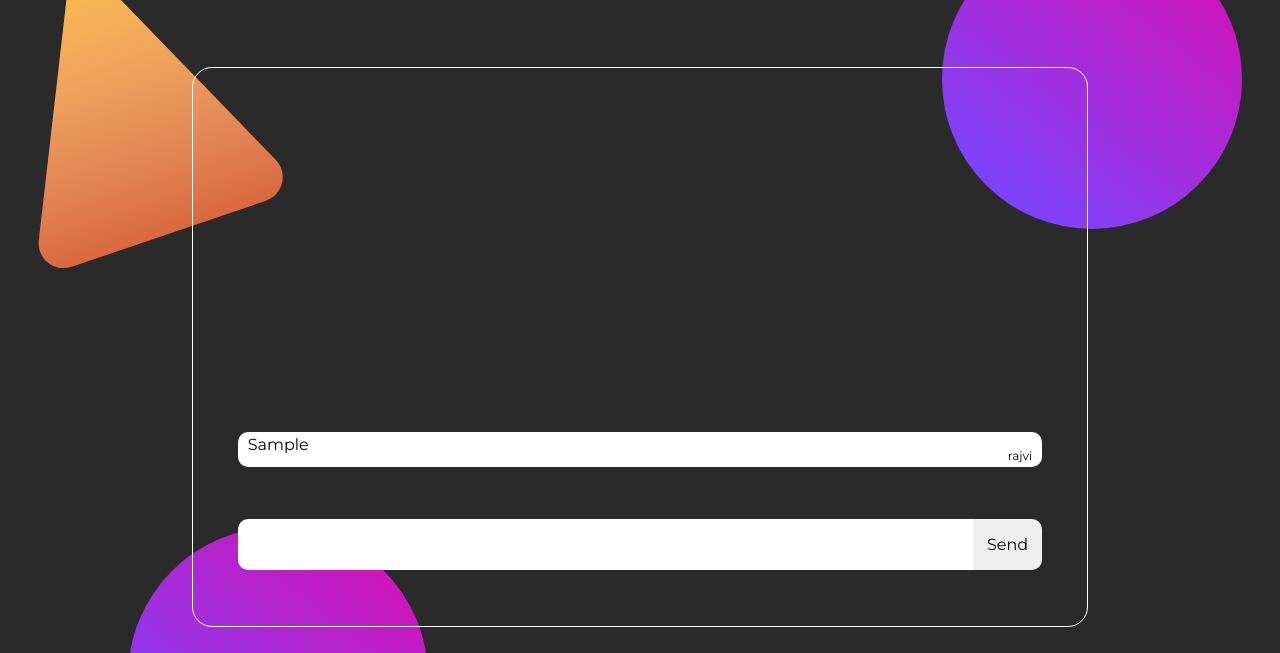
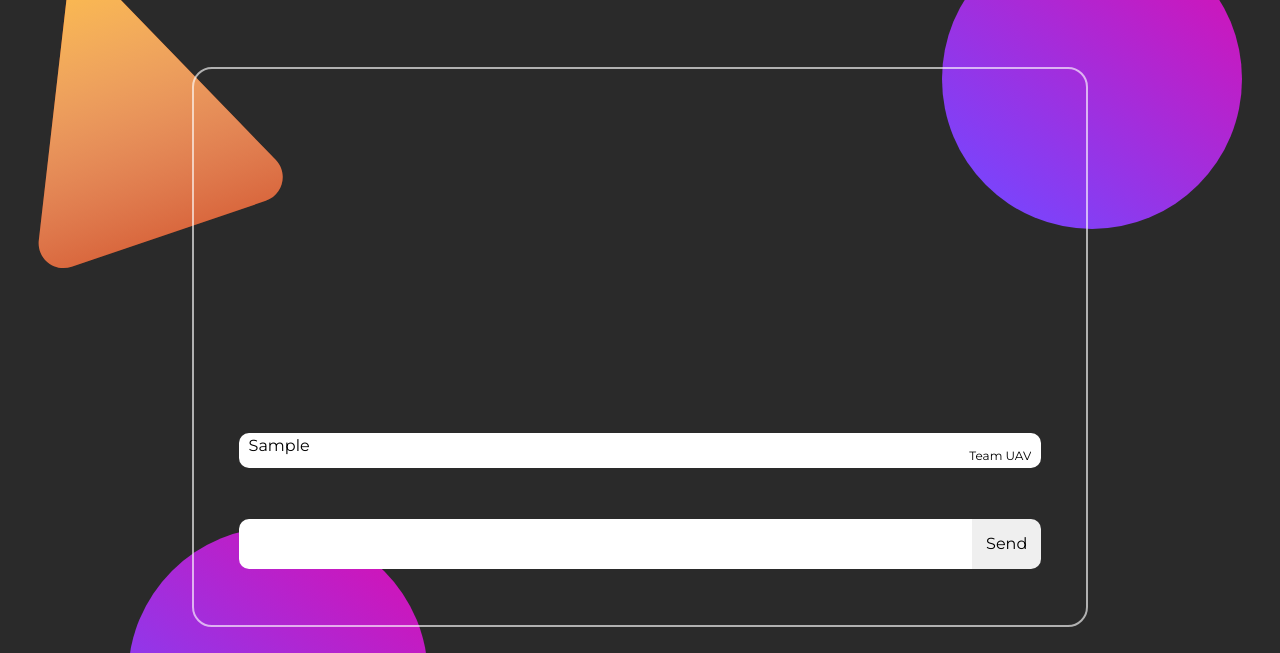
Before and after one commit to TeamUAV/webdev-Practice, a plain HTML site: page Main/index.html in a window 1280 px wide. Both pictures are taken after typing "Sample" into the empty fields and a click on the button "Send". Shown: the part 133-786 px from the top of the page. Drawn offline with Linux system fonts and the light colour scheme.

Commit message:
Added message bubble

```diff
--- a/Main/script.js
+++ b/Main/script.js
@@ -12,7 +12,7 @@ btn.addEventListener('click', (e) => {
     content.innerHTML = text;
     const nameTag = document.createElement('div');
     nameTag.classList.add('name-tag');
-    nameTag.innerHTML = "rajvi";
+    nameTag.innerHTML = "Team UAV";
     msgBubble.appendChild(content);
     msgBubble.appendChild(nameTag);
     msgDisplay.appendChild(msgBubble);
--- a/Main/style.css
+++ b/Main/style.css
@@ -77,7 +77,7 @@ nav{
     width: 70%;
     height: 70vh;
     z-index: 10;
-    border: 1px solid white;
+    border: 2px solid rgba(255, 255, 255, 0.637);
     border-radius: 20px;
     display: flex;
     flex-direction: column;
```
